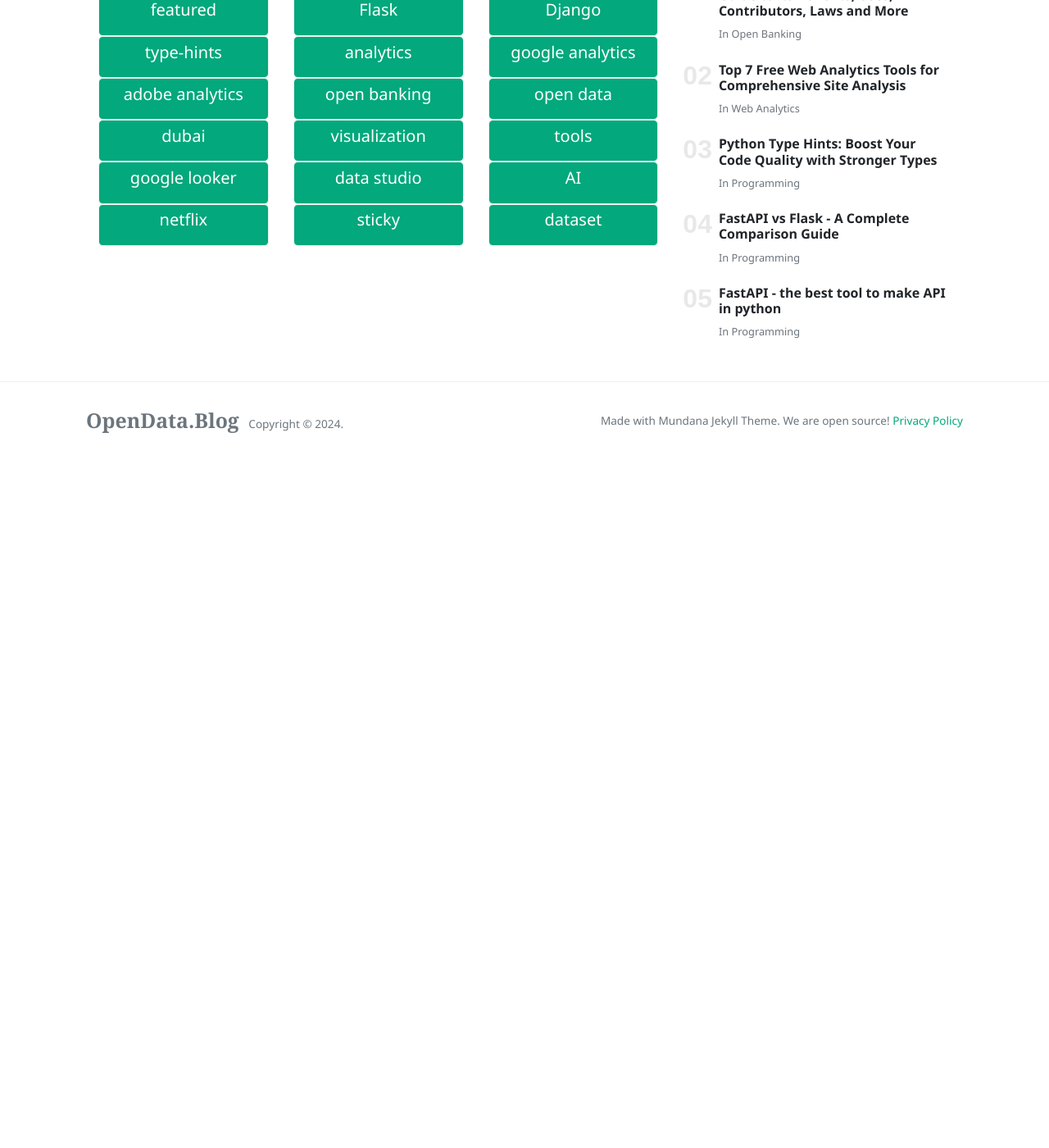
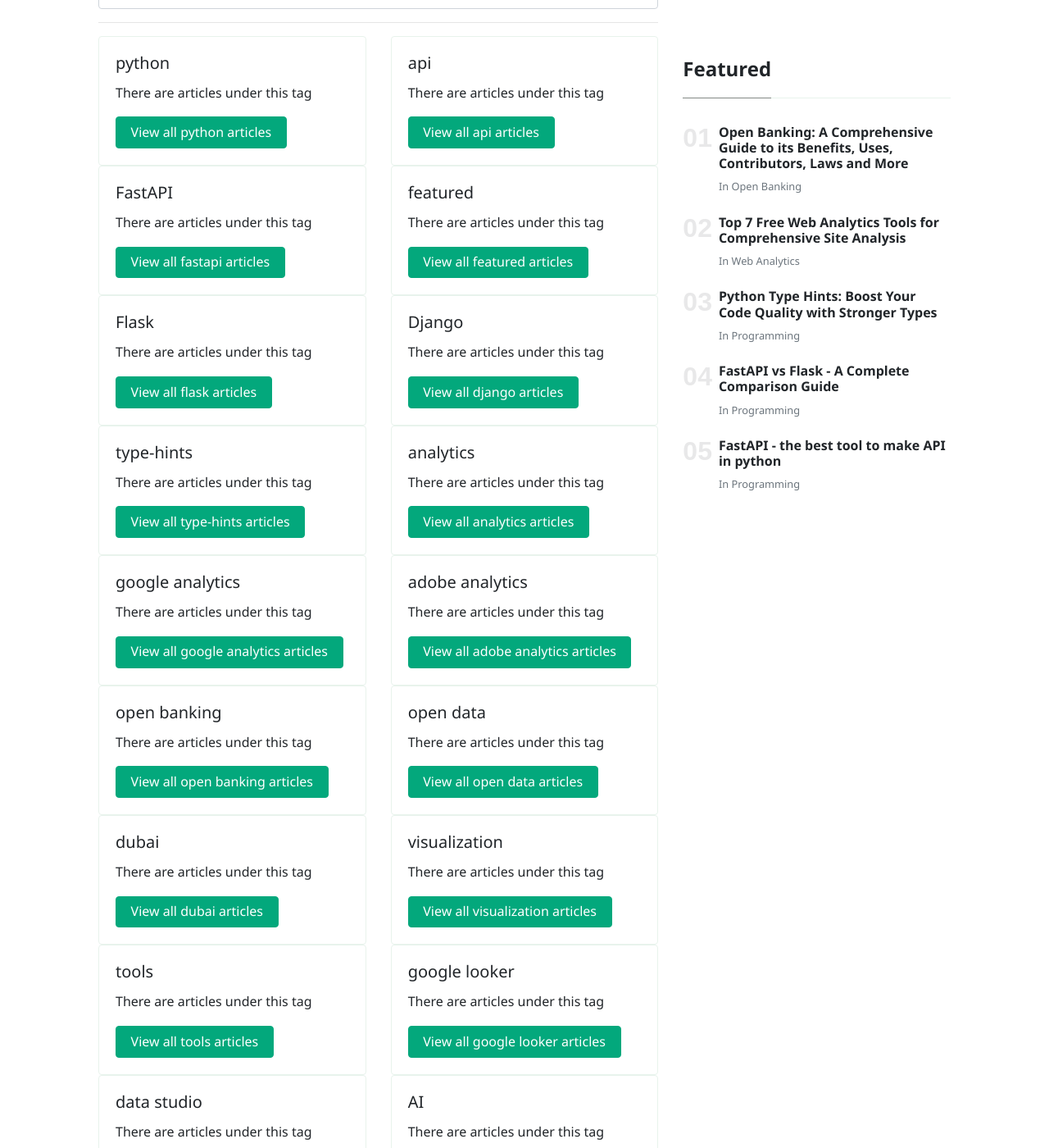
Before and after one commit to victorjohnsonk/victorjohnsonblog.github.io, a Jekyll site: the page built from _pages/tags.html, in a window 1280 px wide and 1400 px high, scrolled down 240 px. Shown: the whole window at 82% size. Built offline with Jekyll 4.4.1, drawn with Linux system fonts in a browser that asks for light colours; nearby versions of some CDN libraries; before the commit the page ends 900 px from its top, so only the background shows below that; some of the changed text lies outside the part shown.

Commit message:
Update tags.html

```diff
--- a/_pages/tags.html
+++ b/_pages/tags.html
@@ -8,19 +8,24 @@
 	<div class="row justify-content-center">
 		 <div class="col-md-8">
     <h4 class="font-weight-bold spanborder"><span>{{ page.title }}</span></h4>
+			 <h6>Search for a tag </h6>
+	<input type="text" id="filterInput" class="form-control mb-3" placeholder="Start typing a tag">
+			 <hr>
     <div class="row">
         {% for tag in site.tags %}
-        <div class="col-sm-4">
+        <div class="col-sm-6 item" id="{{ tag[0] | downcase }}">
             <div class="card">
-		    <a href="{{ site.baseurl }}/tags?id={{ tag[0] | downcase }}" class="btn btn-primary">
-<!--                 <div class="card-body"> -->
+                <div class="card-body">
                     <h5 class="card-title">{{ tag[0] }}</h5>
-<!--                 </div> -->
-		    </a>
+                    <p class="card-text">There are articles under this tag</p>
+                    <a href="{{ site.baseurl }}/tags?id={{ tag[0] | downcase }}" class="btn btn-primary">View all {{ tag[0] | downcase }} articles</a>
+                </div>
             </div>
         </div>
         {% endfor %}
-    </div></div>
+    </div>
+			  <div id="noResultsMessage" style="display: none;"><h6>No matching items found.</h6></div>
+		 </div>
 	<div class="col-md-4">
         {% include sidebar-featured.html %}
     </div>
@@ -91,4 +96,27 @@
         }
     }
 });
+
+
+	 document.getElementById('filterInput').addEventListener('input', function() {
+        var filterValue = this.value.toLowerCase();
+        var items = document.querySelectorAll('.item');
+        var noResultsMessage = document.getElementById('noResultsMessage');
+
+        var found = false;
+        items.forEach(function(item) {
+            if (item.id.toLowerCase().indexOf(filterValue) > -1) {
+                item.style.display = 'block';
+                found = true;
+            } else {
+                item.style.display = 'none';
+            }
+        });
+
+        if (!found) {
+            noResultsMessage.style.display = 'block';
+        } else {
+            noResultsMessage.style.display = 'none';
+        }
+    });
 </script>
```
